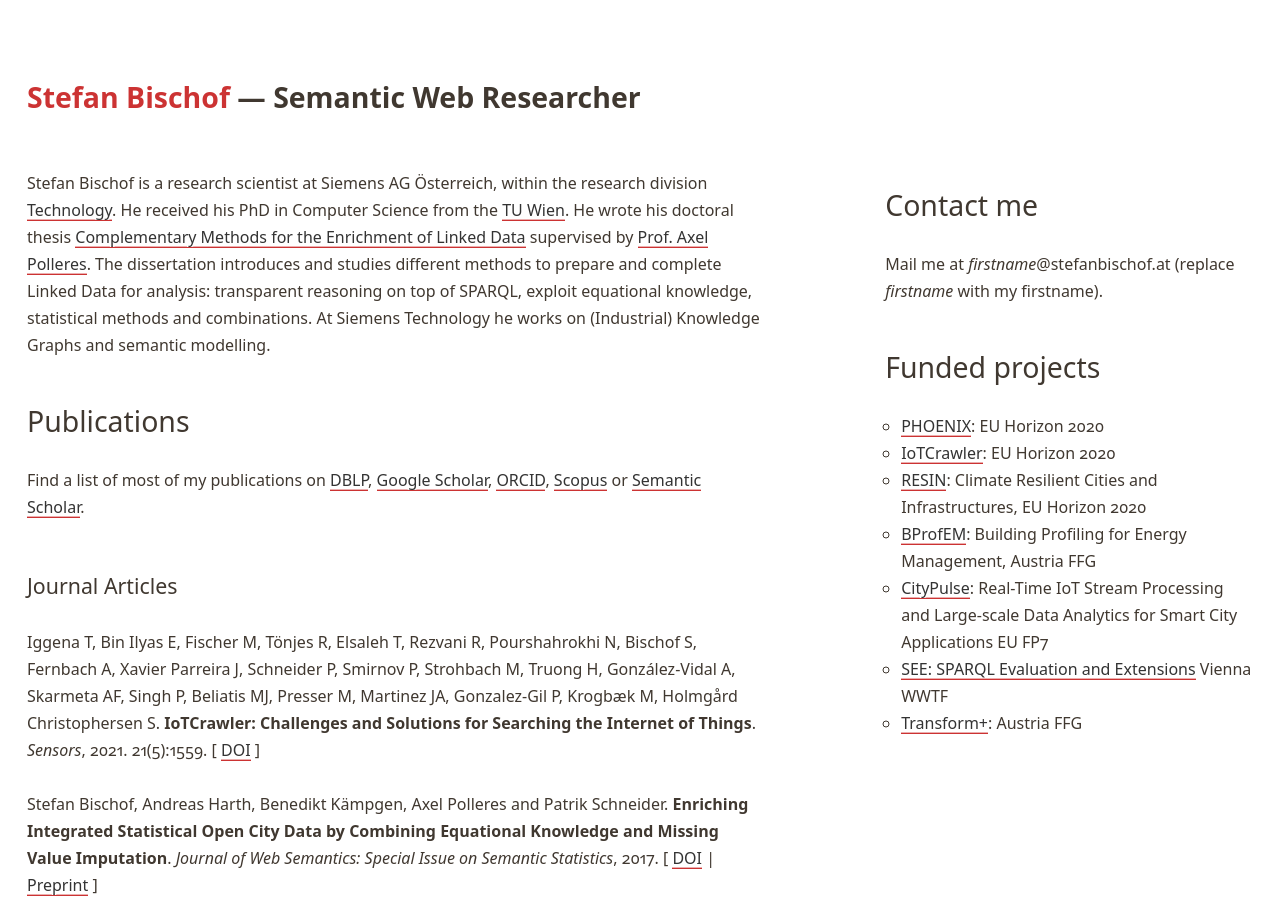
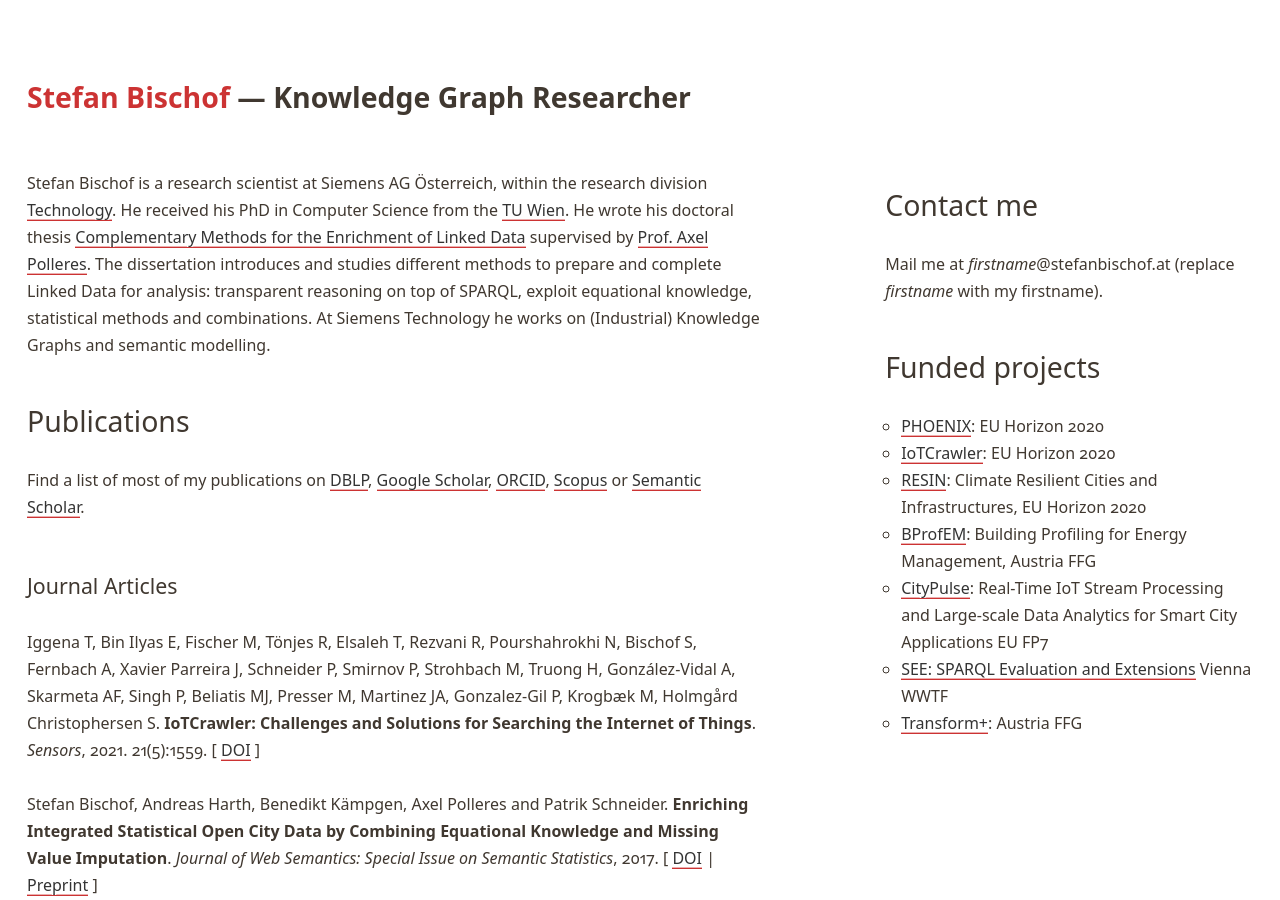
Before and after one commit to stefanbischof/stefanbischof.github.io, a Jekyll site: the page built from index.html, in a window 1280 px wide and 900 px high. Built offline with Jekyll 4.4.1, drawn with Linux system fonts in a browser that asks for light colours.

Commit message:
Update header.html

```diff
--- a/_includes/header.html
+++ b/_includes/header.html
@@ -1 +1 @@
-<header {% if page.header == "big" %}class="big"{%endif%}><a href="/">Stefan Bischof</a> &mdash; Semantic Web Researcher</header>
+<header {% if page.header == "big" %}class="big"{%endif%}><a href="/">Stefan Bischof</a> &mdash; Knowledge Graph Researcher</header>
```
